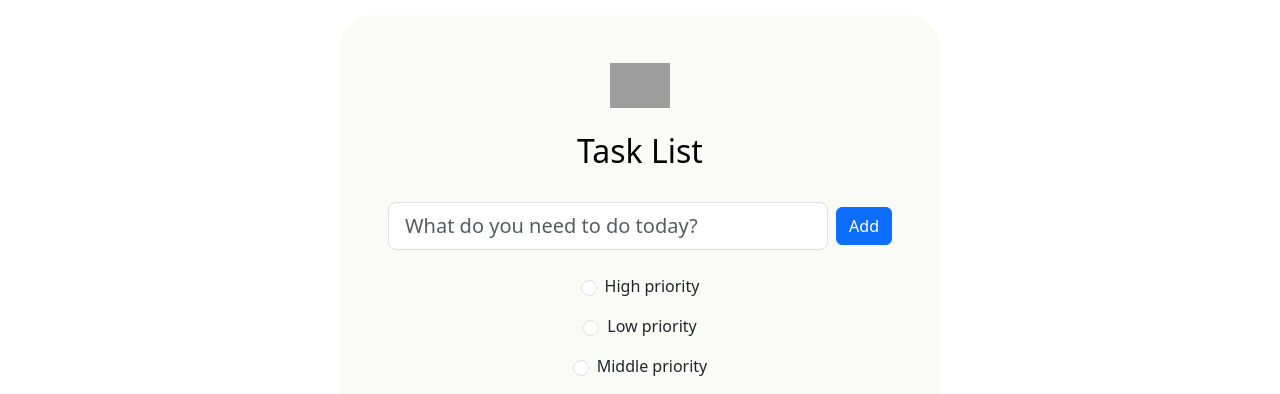
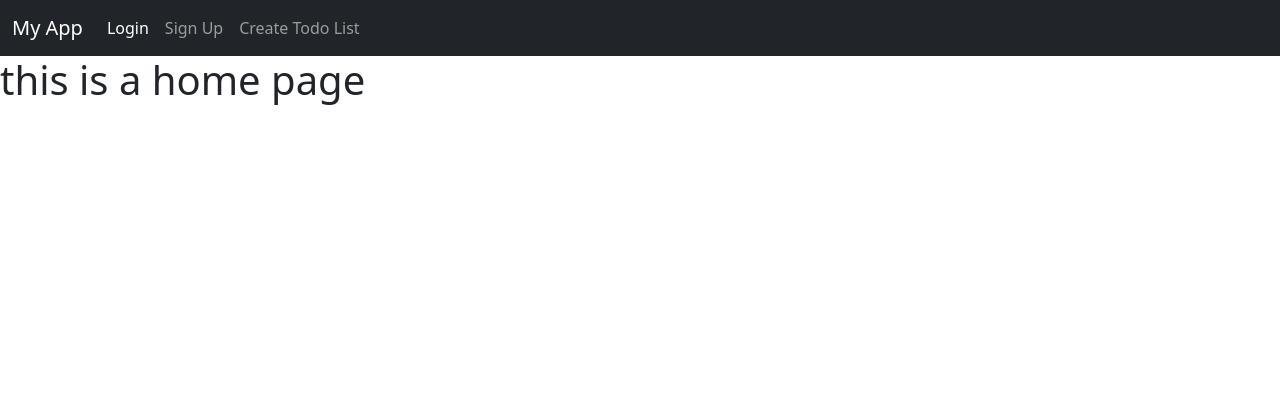
Before and after one commit to parven-dev/todolistFlask, a Flask app: page / in a window 1280 px wide. Shown: the top 394 px of the page. Run offline with Flask 3, Linux system fonts and the light colour scheme; data that the repository does not hold is empty; some libraries are stand-ins or nearby versions; grey boxes are pictures that could not be loaded.

Commit message:
added navbar

```diff
--- a/flask_app/routes.py
+++ b/flask_app/routes.py
@@ -1,4 +1,4 @@
-from flask import render_template, request, redirect
+from flask import render_template, request, redirect, url_for
 from flask_login import login_required, logout_user, login_user, LoginManager
 
 from flask_app.form import UserLogin, SignUp
@@ -31,7 +31,7 @@ def login():
             login_user(user)
             return "you login successfully"
         else:
-            return "Fuck off"
+            return "you are not allowed"
 
     return render_template("/login.html", login=user_login)
 
@@ -42,12 +42,17 @@ def logout():
     return "<h1>user logout successfully </h1>"
 
 
-@app.route("/", methods=["GET", "POST"])
-def todoList():
+@app.route("/")
+def home():
+    return render_template("/home.html")
+
+
+@app.route("/todo", methods=["GET", "POST"])
+def todo():
     todo = TodoList.query.all()
     if request.method == "POST":
         topic = request.form["text"]
-        options = request.form.get('options')
+        options = request.form['options']
         add_data = TodoList(
             db_task=topic,
             db_priority=options
@@ -55,20 +60,16 @@ def todoList():
         db.session.add(add_data)
         db.session.commit()
         return redirect("/")
-    return render_template("/index.html", todo=todo)
+    return render_template("/todo.html", todo=todo)
 
 
-@app.route("/delete/<int:sno>/", methods=["POSt", "GET"])
+@app.route("/delete/<int:sno>/", methods=["POST", "GET"])
 def delete(sno):
     todo_id = TodoList.query.get_or_404(sno)
-
-    try:
-        db.session.delete(todo_id)
-        db.session.commit()
-
-    except:
-        print("not found")
-    return render_template("/index.html")
+    db.session.delete(todo_id)
+    db.session.commit()
+    print("i m inside database")
+    return redirect(url_for("login"))
 
 
 @app.route("/signup", methods=["GET", "POST"])
--- a/templates/base.html
+++ b/templates/base.html
@@ -6,6 +6,29 @@
 <link rel="stylesheet" href="/static/css/style.css">
 
 </head>
+<nav class="navbar navbar-expand-lg navbar-dark bg-dark">
+  <div class="container-fluid">
+    <a class="navbar-brand" href="{{ url_for('home') }}">My App</a>
+    <button class="navbar-toggler" type="button" data-bs-toggle="collapse" data-bs-target="#navbarNav"
+            aria-controls="navbarNav" aria-expanded="false" aria-label="Toggle navigation">
+      <span class="navbar-toggler-icon"></span>
+    </button>
+    <div class="collapse navbar-collapse" id="navbarNav">
+      <ul class="navbar-nav">
+        <li class="nav-item">
+          <a class="nav-link active" aria-current="page" href="{{ url_for('login') }}">Login</a>
+        </li>
+        <li class="nav-item">
+          <a class="nav-link" href="{{ url_for('signup') }}">Sign Up</a>
+        </li>
+        <li class="nav-item">
+          <a class="nav-link" href="{{ url_for('todo') }}">Create Todo List</a>
+        </li>
+
+      </ul>
+    </div>
+  </div>
+</nav>
 
 {% block content %}
 {% endblock %}
--- /dev/null
+++ b/templates/home.html
@@ -0,0 +1,7 @@
+{% extends 'base.html' %}
+
+{% block content %}
+
+<h1> this is a home page</h1>
+
+{% endblock %}
--- a/templates/index.html
+++ b/templates/todo.html
@@ -74,7 +74,9 @@
       {% endif %}
 
        <td class="align-middle">
+         <form action="{{url_for('delete', sno=item.id)}}" method="post">
         <button>Delete</button>
+         </form>
       </td>
     </tr>
   {% endfor %}
```
